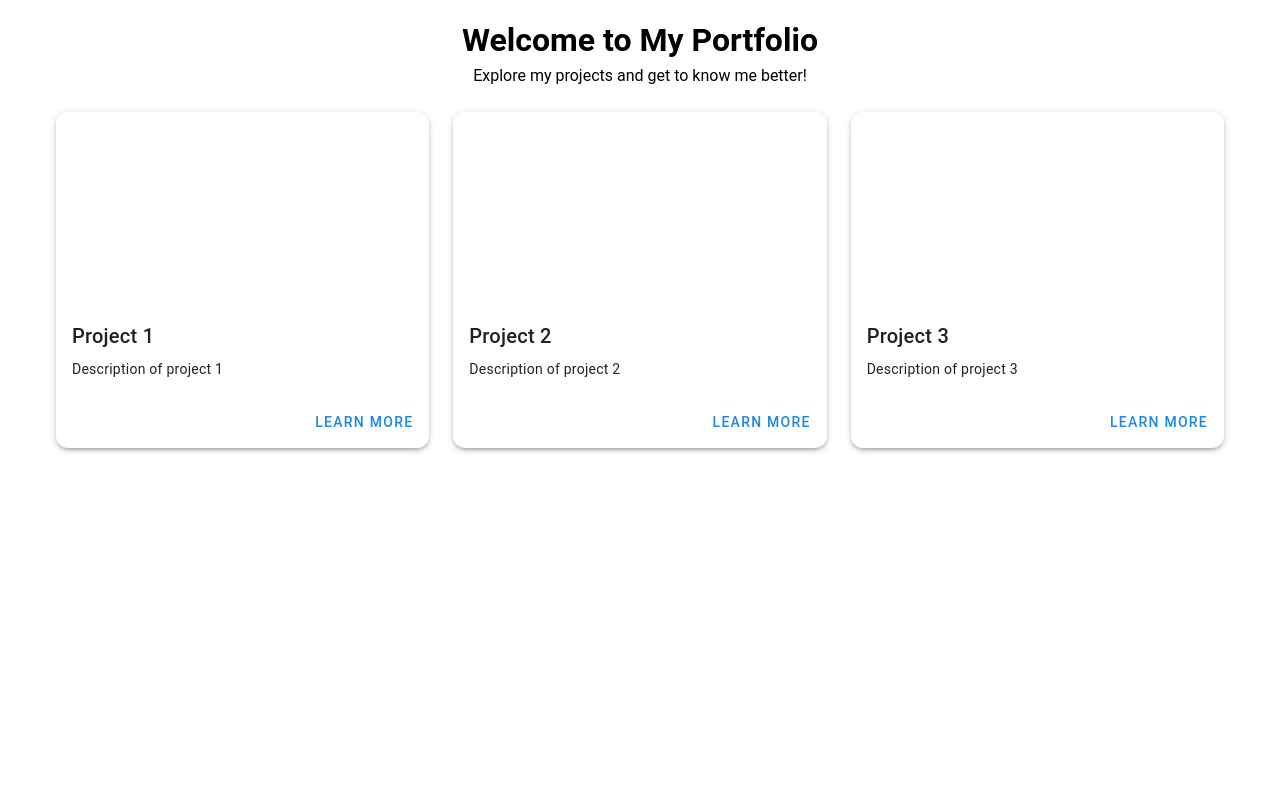
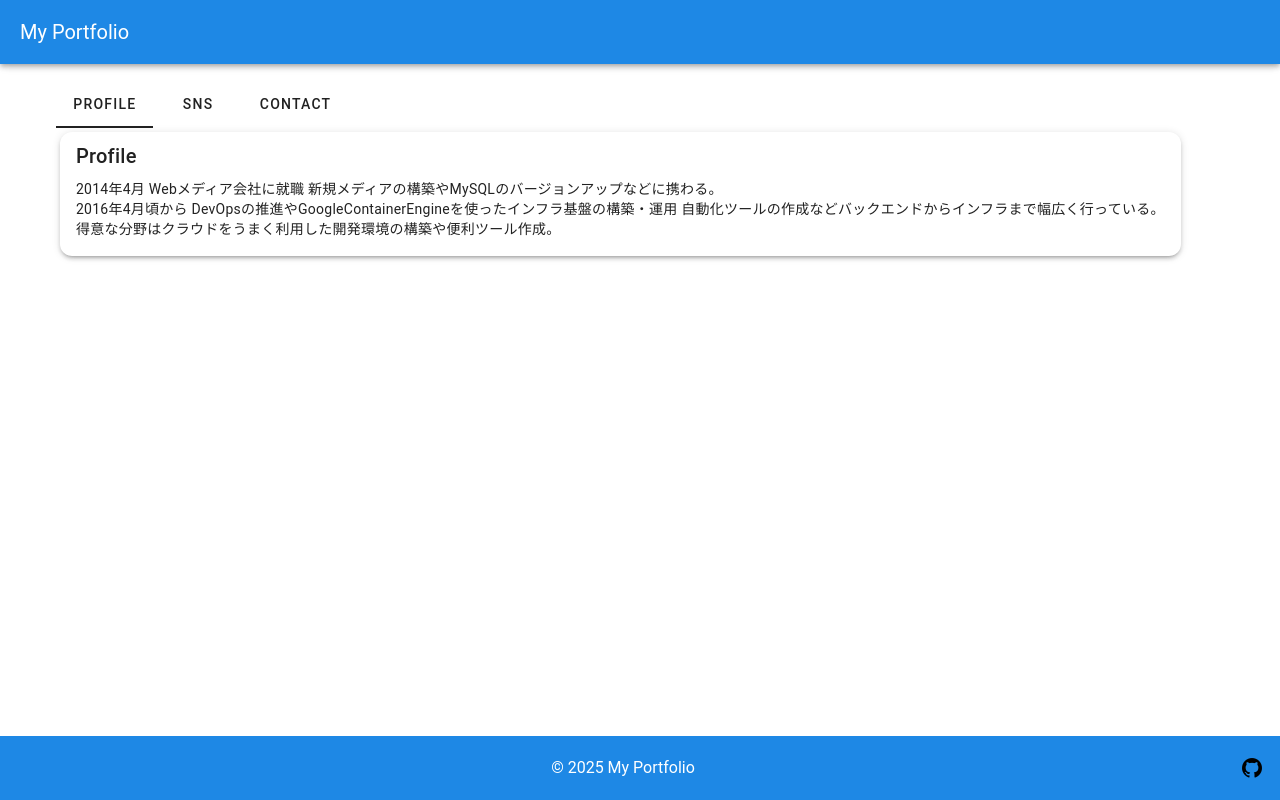
Before and after one commit to ytakky2014/info.ytakky.com, a Nuxt app in the folder front/: page / in a window 1280 px wide. Built offline with nearby package versions, Linux system fonts and the light colour scheme.

Commit message:
layout周りを修正

```diff
--- a/front/app.vue
+++ b/front/app.vue
@@ -1,6 +1,8 @@
 <template>
   <div>
-    <NuxtRouteAnnouncer />
-    <NuxtPage />
+    <NuxtLayout>
+      <NuxtRouteAnnouncer />
+      <NuxtPage />
+    </NuxtLayout>
   </div>
 </template>
--- a/front/components/Footer.vue
+++ b/front/components/Footer.vue
@@ -1,13 +1,31 @@
 <template>
-  <v-footer app color="secondary" dark>
+  <v-footer app color="primary" dark>
     <v-col class="text-center">© 2025 My Portfolio</v-col>
+     <v-icon class="github-icon" @click="openGithub">mdi-github</v-icon>
   </v-footer>
 </template>
 
 <script setup lang="ts">
-// 必要に応じてスクリプトを追加
+function openGithub() {
+  window.open('https://github.com/ytakky2014', '_blank');
+}
 </script>
 
 <style scoped>
-/* 必要に応じてスタイルを追加 */
+.v-footer {
+  position: relative;
+  bottom: 0;
+  width: 100%;
+  z-index: 10;
+}
+
+.github-icon {
+  font-size: 24px;
+  color: #000;
+  cursor: pointer;
+  margin-left: 10px;
+}
+.github-icon:hover {
+  color: #555;
+}
 </style>
--- a/front/components/PortfolioCard.vue
+++ b/front/components/PortfolioCard.vue
@@ -1,11 +1,9 @@
 <template>
   <v-card class="portfolio-card" elevation="3">
-    <v-img :src="image" alt="Project image" class="card-image" />
+    <v-img v-if="image" :src="image" alt="Project image" class="card-image" />
     <v-card-title>{{ title }}</v-card-title>
-    <v-card-text>{{ description }}</v-card-text>
-    <v-card-actions>
-      <v-btn color="primary" class="learn-more-btn" outlined>Learn More</v-btn>
-    </v-card-actions>
+    <v-card-text class="text-pre-wrap">{{ description }}</v-card-text>
+    <v-icon v-if="icon" class="card-icon">{{ icon }}</v-icon>
   </v-card>
 </template>
 
@@ -16,6 +14,7 @@ defineProps({
   title: String,
   description: String,
   image: String,
+  icon: String,
 });
 </script>
 
@@ -39,4 +38,10 @@ defineProps({
 .learn-more-btn {
   margin-left: auto;
 }
+
+.card-icon {
+  font-size: 24px;
+  color: #1976d2;
+  margin-top: 10px;
+}
 </style>
--- a/front/pages/index.vue
+++ b/front/pages/index.vue
@@ -1,29 +1,65 @@
 <template>
-  <v-container>
-    <v-row>
-      <v-col cols="12" class="text-center">
-        <h1>Welcome to My Portfolio</h1>
-        <p>Explore my projects and get to know me better!</p>
-      </v-col>
-    </v-row>
-    <v-row>
-      <v-col cols="12" md="4" v-for="project in projects" :key="project.id">
-        <PortfolioCard :title="project.title" :description="project.description" />
-      </v-col>
-    </v-row>
+  <v-container
+  >
+
+    <v-tabs v-model="activeTab">
+      <v-tab v-for="tab in tabs" :key="tab.id" :value="tab.id">{{ tab.label }}</v-tab>
+    </v-tabs>
+    <v-container>
+      <v-row v-if="activeTab === 'profile'">
+        <v-col cols="14" md="14" v-for="card in tabs[0].cards" :key="card.id">
+          <PortfolioCard :title="card.title" :description="card.description" />
+        </v-col>
+      </v-row>
+
+      <v-row v-else-if="activeTab === 'sns'">
+        <v-col cols="12" md="6" v-for="card in tabs[1].cards" :key="card.id">
+          <PortfolioCard :title="card.title" :description="card.description" :image="card.image" />
+        </v-col>
+      </v-row>
+
+      <v-row v-else-if="activeTab === 'contact'">
+        <v-col cols="12" md="6" v-for="card in tabs[2].cards" :key="card.id">
+          <PortfolioCard :title="card.title" :description="card.description" :image="card.image" />
+        </v-col>
+      </v-row>
+    </v-container>
   </v-container>
 </template>
 
 <script setup lang="ts">
-import PortfolioCard from '~/components/PortfolioCard.vue';
+import { ref, watch } from 'vue';
+import PortfolioCard from '@/components/PortfolioCard.vue';
 
-const projects = [
-  { id: 1, title: 'Project 1', description: 'Description of project 1' },
-  { id: 2, title: 'Project 2', description: 'Description of project 2' },
-  { id: 3, title: 'Project 3', description: 'Description of project 3' },
+const tabs = [
+  {
+    id: 'profile',
+    label: 'profile',
+    cards: [
+      { id: 1,
+        title: 'Profile',
+        description: "2014年4月 Webメディア会社に就職 新規メディアの構築やMySQLのバージョンアップなどに携わる。\n2016年4月頃から DevOpsの推進やGoogleContainerEngineを使ったインフラ基盤の構築・運用 自動化ツールの作成などバックエンドからインフラまで幅広く行っている。\n得意な分野はクラウドをうまく利用した開発環境の構築や便利ツール作成。" }
+    ],
+  },
+  {
+    id: 'sns',
+    label: 'SNS',
+    cards: [
+      { id: 2, title: 'About Me 1', description: 'Description of about me 1', icon: 'mdi-github'},
+    ],
+  },
+  {
+    id: 'contact',
+    label: 'Contact',
+    cards: [
+      { id: 6, title: 'Contact 1', description: 'Description of contact 1' },
+      { id: 7, title: 'Contact 2', description: 'Description of contact 2'},
+    ],
+  },
 ];
+
+const activeTab = ref('profile');
 </script>
 
 <style scoped>
-/* 必要に応じてスタイルを追加 */
 </style>
```
Also changed, not shown: front/layouts/default.vue (+2 -6 lines).
